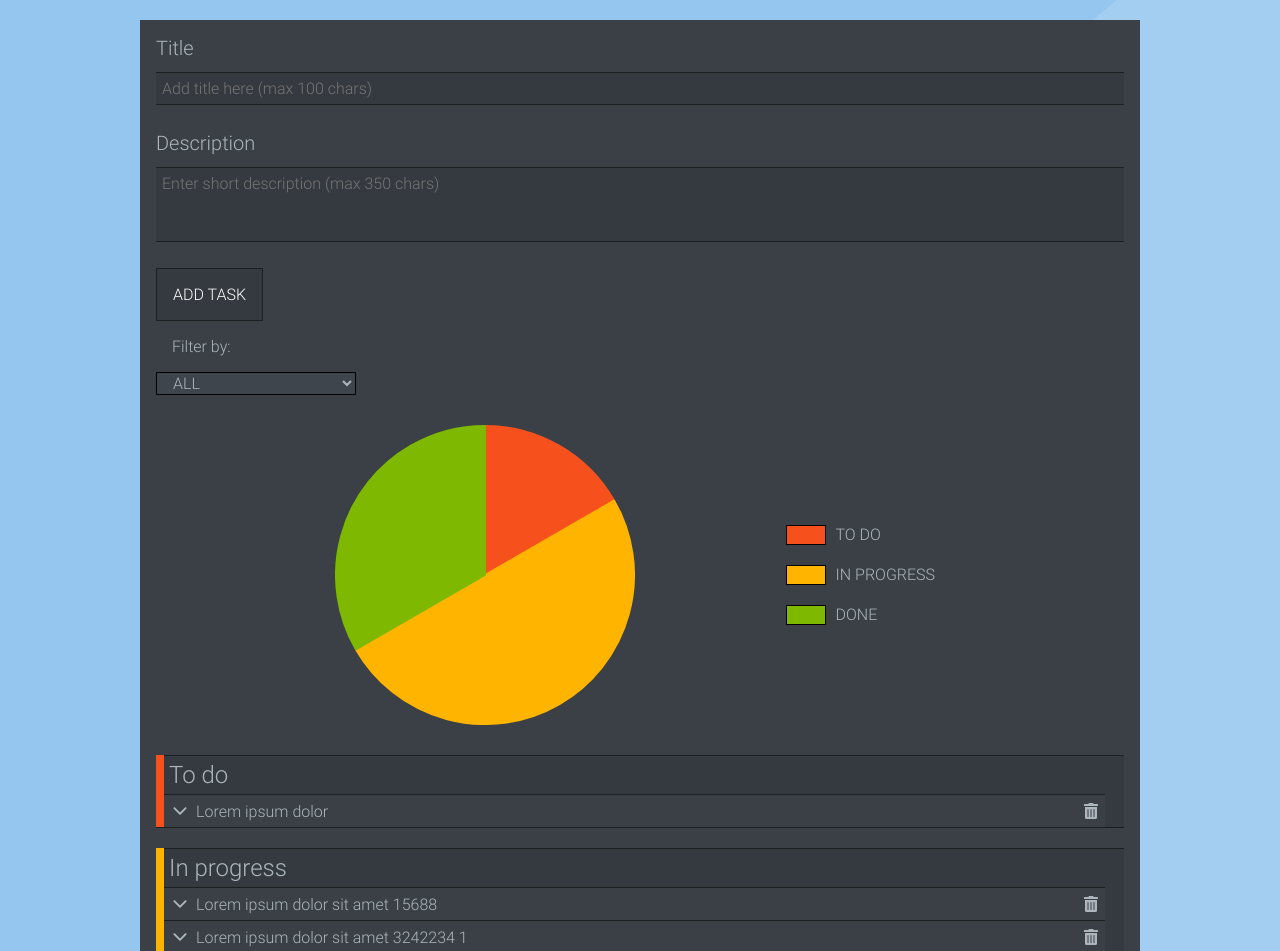
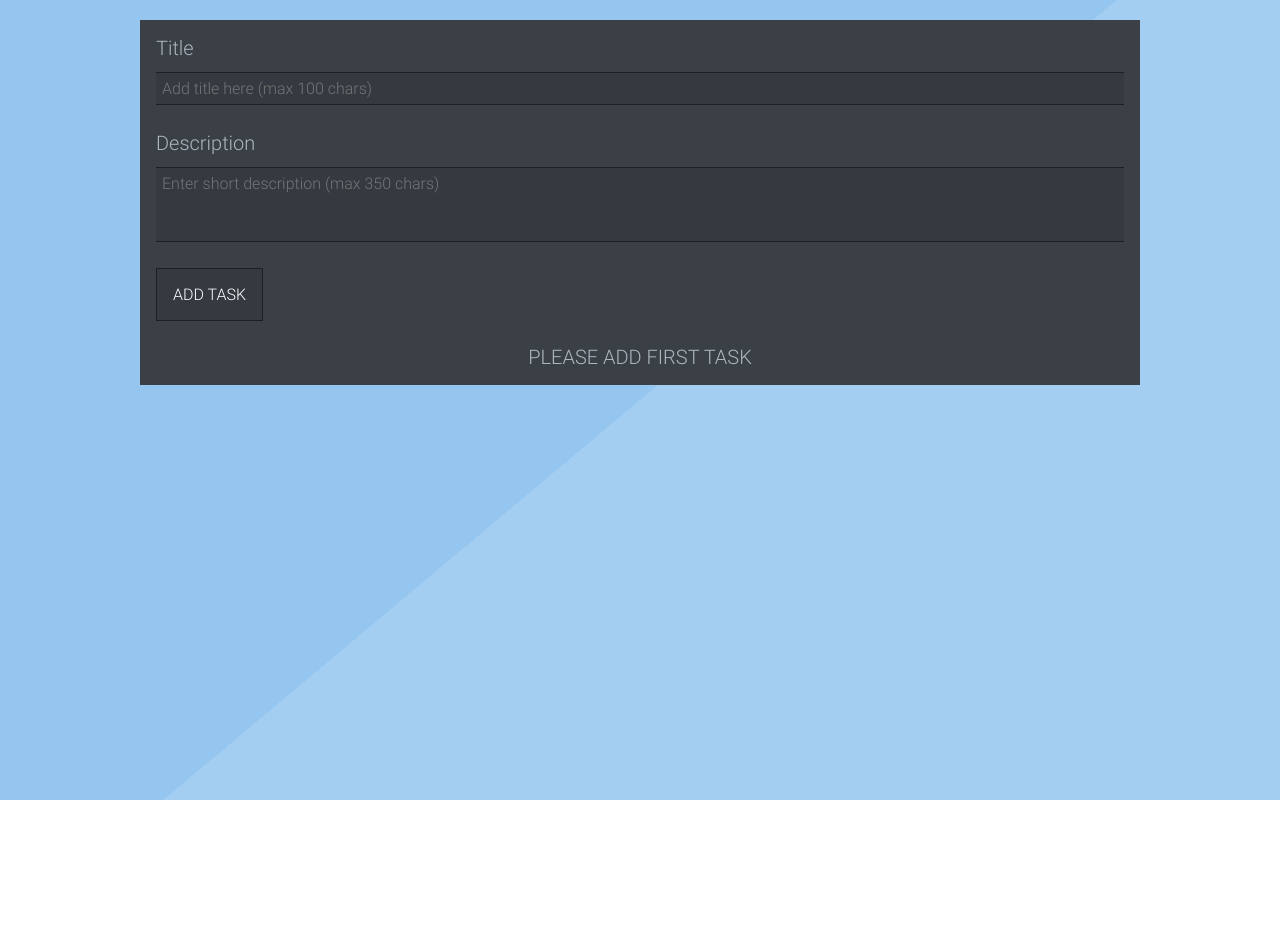
Before and after one commit to krzysztofkot/toDoApp, a React (Create React App) app: page / in a window 1280 px wide. Shown: the top 951 px of the page. After the commit the page ends 800 px from the top, so only its background shows below. Built offline with nearby package versions, Linux system fonts and the light colour scheme.

Commit message:
Add d-n-d functionality and save tasks to local storage

```diff
--- a/package.json
+++ b/package.json
@@ -8,6 +8,7 @@
     "@testing-library/user-event": "^13.5.0",
     "chart.js": "^3.7.0",
     "react": "^17.0.2",
+    "react-beautiful-dnd": "^13.1.0",
     "react-chartjs-2": "^4.0.0",
     "react-dom": "^17.0.2",
     "react-icons": "^4.3.1",
--- a/src/App.js
+++ b/src/App.js
@@ -1,4 +1,4 @@
-import { useState } from "react";
+import { useState, useEffect } from "react";
 import { ThemeProvider } from "styled-components";
 import GlobalStyles from "./UI/Global";
 import Wrapper from "./UI/Wrapper";
@@ -22,67 +22,46 @@ const theme = {
   },
 };
 
-const startTasks = {
+let startTasks;
+
+if (localStorage.getItem("savedTasks") === null) {
+  console.log("inside");
+  startTasks = {
     toDo: {
-    tasks: [
-      {
-        id: 139004,
-        title: "Lorem ipsum dolor ",
-        desc: "Lorem ipsum dolor sit amet consectetur adipisicing elit. Voluptas sint maiores  saepe distinctio sequi ea, commodi necessitatibus tempore ipsum ut obcaecati minus enim. Facilis?",
-      },
-    ],
+      tasks: [],
       title: "To do",
       id: "toDo",
     },
     inProgress: {
-    tasks: [
-      {
-        id: 136674,
-        title: "Lorem ipsum dolor sit amet 15688",
-        desc: "Lorem ipsum dolor ssicing elit. Voluptas sint maiores porro labore quae, cumque totam possimus saepe distinctio sequi ea, commodi necessitatibus tempore ipsum ut obcaecati minus enim. Facilis?",
-      },
-      {
-        id: 13434345,
-        title: "Lorem ipsum dolor sit amet 3242234 1",
-        desc: "Lorem ipsum dolor sit amet consectetur adipisicing elit. Voluptas sint maiores porro labore quae, cumque totam possimus saepe distinctio sequi ea, commodi necessitatibus tempore ipsum ut obcaecati minus enim. Facilis?",
-      },
-      {
-        id: 21124212,
-        title: "Lorem ipsum dolor sit amet consectetur adipisicing elit",
-        desc: "Lorem ipsum, dolor sit amet consectetur adipisicing elit. Reiciendis, harum Lorem ipsum dolor, sit amet consectetur adipisicing elit. Architecto vel natus adipisci?",
-      },
-    ],
+      tasks: [],
       title: "In progress",
       id: "inProgress",
     },
     done: {
-    tasks: [
-      {
-        id: 211245,
-        title: "Lorem ipsum dolor sit 23455767",
-        desc: "Lorem ipsum, dolor sit amet consectetur adipisicing elit. Reiciendis, harum Lorem ipsum dolor, sit amet consectetur adipisicing elit. Architecto vel natus adipisci?",
-      },
-      {
-        id: 134345,
-        title: "Lorem ipsum ",
-        desc: "Lorem ipsumm possimus saepe distinctio sequi ea, commodi necessitatibus tempore ipsum ut obcaecati minus enim. Facilis?",
-      },
-    ],
+      tasks: [],
       title: "Done",
       id: "done",
     },
   };
-// const startTasks2 = {
-//   toDo: [],
-//   inProgress: [],
-//   done: [],
-// };
+} else {
+  console.log("outside");
+  startTasks = JSON.parse(localStorage.getItem("savedTasks"));
+}
+
+const saveTasksToStorage = tasks => {
+  console.log(tasks);
+  localStorage.setItem("savedTasks", JSON.stringify(tasks));
+};
 
 function App() {
   const [allTasks, setAllTasks] = useState(startTasks);
 
+  useEffect(() => {
+    saveTasksToStorage(allTasks);
+  }, [allTasks]);
+
   const addTaskHandler = task => {
-    const id = Date.now().toString().slice(6);
+    const id = parseInt(Date.now().toString().slice(6));
     task.id = id;
 
     setAllTasks(prevState => {
@@ -98,23 +77,51 @@ function App() {
 
   const deleteTaskHandler = task => {
     const { id, title } = task;
-    console.log(id, title);
     setAllTasks(prevState => {
       return {
         ...prevState,
+
+        toDo: {
+          ...prevState.toDo,
+        },
+        inProgress: {
+          ...prevState.inProgress,
+        },
+        done: {
+          ...prevState.done,
+        },
         [title]: {
           ...prevState[title],
           tasks: prevState[title].tasks.filter(el => el.id !== id),
         },
-        // toDo: {
-        //   ...prevState.toDo,
-        // },
-        // inProgress: {
-        //   ...prevState.inProgress,
-        // },
-        // done: {
-        //   ...prevState.done,
-        // },
+      };
+    });
+  };
+
+  const moveTaskHandler = ({ from, to, id }) => {
+    const currentTask = allTasks[from].tasks.find(el => el.id === parseInt(id));
+
+    setAllTasks(prevState => {
+      return {
+        ...prevState,
+
+        toDo: {
+          ...prevState.toDo,
+        },
+        inProgress: {
+          ...prevState.inProgress,
+        },
+        done: {
+          ...prevState.done,
+        },
+        [from]: {
+          ...prevState[from],
+          tasks: prevState[from].tasks.filter(el => el.id !== parseInt(id)),
+        },
+        [to]: {
+          ...prevState[to],
+          tasks: [...prevState[to].tasks, currentTask],
+        },
       };
     });
   };
@@ -126,7 +133,11 @@ function App() {
     allTasks.done.tasks.length > 0
   ) {
     content = (
-      <Container allTasks={allTasks} onDeleteTask={deleteTaskHandler} />
+      <Container
+        allTasks={allTasks}
+        onDeleteTask={deleteTaskHandler}
+        onMoveTask={moveTaskHandler}
+      />
     );
   } else {
     content = <Placeholder>Please add first task</Placeholder>;
--- a/src/UI/Placeholder.js
+++ b/src/UI/Placeholder.js
@@ -2,8 +2,10 @@ import styled from "styled-components";
 
 const Placeholder = styled.p`
    {
-    margin-top: 12px;
+    margin-top: 24px;
     text-align: center;
+    font-size: 20px;
+    text-transform: uppercase;
   }
 `;
 
--- a/src/UI/Wrapper.js
+++ b/src/UI/Wrapper.js
@@ -6,10 +6,12 @@ const Wrapper = styled.div`
     max-width: 1000px;
     padding: 16px;
     width: 90%;
+    min-height: auto;
 
     margin: 20px auto;
     @media (max-width: ${({ theme }) => theme.media.tablet}) {
       margin: 0;
+      min-height: 100vh;
       width: 100%;
     }
   }
--- a/src/components/Chart/Chart.js
+++ b/src/components/Chart/Chart.js
@@ -40,8 +40,6 @@ const Chart = ({ allTasks, theme, filter }) => {
 
     labels.push(allTasks[filter].title, "rest tasks");
     data.push(currTasksLength, taskSum - currTasksLength);
-    console.log(data);
-    console.log(labels);
   }
   const borderColor = [...backgroundColor];
 
--- a/src/components/Chart/ChartLegend.js
+++ b/src/components/Chart/ChartLegend.js
@@ -8,7 +8,6 @@ const ChartLegend = ({ data }) => {
   for (const el in data) {
     dataArr.push(data[el]);
   }
-  console.log(dataArr);
 
   return (
     <ChartLegendStyle>
--- a/src/components/Filter/Filter.js
+++ b/src/components/Filter/Filter.js
@@ -1,6 +1,6 @@
 import FilterStyles from "./FilterStyles";
 
-const Filter = ({ allTasks, onFilterOptions }) => {
+const Filter = ({ allTasks, onFilterOptions, filter }) => {
   const OneGrouptasks = [];
   for (const key in allTasks) {
     OneGrouptasks.push(allTasks[key]);
@@ -24,7 +24,7 @@ const Filter = ({ allTasks, onFilterOptions }) => {
   return (
     <FilterStyles>
       <label>Filter by:</label>
-      <select name="group" id="group" onChange={onChangeHandler}>
+      <select name="group" id="group" value={filter} onChange={onChangeHandler}>
         <option value="all">all</option>
         {OneGrouptasks.map(returnOptions)}
       </select>
--- a/src/components/Lists/Container.js
+++ b/src/components/Lists/Container.js
@@ -1,12 +1,12 @@
+import { DragDropContext } from "react-beautiful-dnd";
 import { withTheme } from "styled-components";
-
 import TaskList from "../Tasks/TaskList";
 import ListWrapper from "./ListWrapper";
 import Filter from "../Filter/Filter";
 import Chart from "../Chart/Chart";
 import { useState } from "react";
 
-const Container = ({ allTasks, onDeleteTask, theme }) => {
+const Container = ({ allTasks, onDeleteTask, theme, onMoveTask }) => {
   const [filterOption, setFilterOption] = useState("all");
   let tasksArr = [];
 
@@ -30,19 +30,45 @@ const Container = ({ allTasks, onDeleteTask, theme }) => {
     }
     onDeleteTask(data);
   };
+  const dragStartHandler = () => {
+    setFilterOption("all");
+  };
+
+  const dragEndHandler = ({ draggableId, destination, source }) => {
+    // console.log(source.droppableId, destination.droppableId);
+    if (destination && source.droppableId !== destination.droppableId) {
+      onMoveTask({
+        from: source.droppableId,
+        to: destination.droppableId,
+        id: draggableId,
+      });
+    }
+  };
 
   return (
     <div>
-      <Filter allTasks={allTasks} onFilterOptions={filterOptionsHandler} />
+      <Filter
+        allTasks={allTasks}
+        onFilterOptions={filterOptionsHandler}
+        filter={filterOption}
+      />
       <Chart allTasks={allTasks} filter={filterOption}></Chart>
+      <DragDropContext
+        onDragEnd={dragEndHandler}
+        onBeforeDragStart={dragStartHandler}
+      >
         {tasksArr.map(el => {
           return (
             <ListWrapper bgc={theme.colors[el.id]} key={el.id}>
               <h2>{el.title}</h2>
-            <TaskList allTasks={el} onDeleteHandler={deleteHandler}></TaskList>
+              <TaskList
+                allTasks={el}
+                onDeleteHandler={deleteHandler}
+              ></TaskList>
             </ListWrapper>
           );
         })}
+      </DragDropContext>
     </div>
   );
 };
--- a/src/components/Lists/ListEl.js
+++ b/src/components/Lists/ListEl.js
@@ -1,6 +1,6 @@
 import styled from "styled-components";
 
-const ListEl = styled.li`
+const ListEl = styled.div`
    {
     border-top: 1px solid ${({ theme }) => theme.colors.colorTertiary};
     background-color: ${({ theme }) => theme.colors.colorPrimary};
--- a/src/components/Tasks/TaskItem.js
+++ b/src/components/Tasks/TaskItem.js
@@ -1,35 +1,48 @@
 import { useState } from "react";
+import { Draggable } from "react-beautiful-dnd";
 import { FaTrashAlt } from "react-icons/fa";
 import { IoIosArrowDown } from "react-icons/io";
 import IconWrapper from "../../UI/IconWrapper";
 import ListEl from "../Lists/ListEl";
 import TaskTitle from "./TaskTitle";
 
-const TaskItem = props => {
+const TaskItem = ({ data, onDeleteHandler, title }) => {
   const [isExpanded, setIsExpanded] = useState(false);
 
   const deleteTask = () => {
-    props.onDeleteHandler(props.data.id);
+    onDeleteHandler(data.id);
   };
 
   const expandHandler = () => {
     setIsExpanded(!isExpanded);
   };
   return (
+    <Draggable key={data.id} draggableId={`${data.id}`} index={data.id}>
+      {(provided, snapshot) => {
+        return (
+          <li
+            ref={provided.innerRef}
+            {...provided.draggableProps}
+            {...provided.dragHandleProps}
+          >
             <ListEl>
               <div>
                 <TaskTitle onClick={expandHandler}>
                   <IconWrapper rotation={isExpanded}>
                     <IoIosArrowDown size={20} />
                   </IconWrapper>
-          <h3>{props.data.title}</h3>
+                  <h3>{data.title}</h3>
                 </TaskTitle>
                 <IconWrapper onClick={deleteTask}>
                   <FaTrashAlt />
                 </IconWrapper>
               </div>
-      <p className={isExpanded ? "expanded" : null}>{props.data.desc}</p>
+              <p className={isExpanded ? "expanded" : null}>{data.desc}</p>
             </ListEl>
+          </li>
+        );
+      }}
+    </Draggable>
   );
 };
 
--- a/src/components/Tasks/TaskList.js
+++ b/src/components/Tasks/TaskList.js
@@ -1,23 +1,31 @@
+import { Droppable } from "react-beautiful-dnd";
 import TaskItem from "./TaskItem";
 
 const TaskList = ({ allTasks, onDeleteHandler }) => {
   const deleteHandler = id => {
-    console.log(allTasks.id);
     onDeleteHandler({
       id,
       title: allTasks.id,
     });
   };
   return (
-    <ul>
+    <Droppable droppableId={allTasks.id} key={allTasks.id}>
+      {(provided, snapshot) => {
+        return (
+          <ul {...provided.droppableProps} ref={provided.innerRef}>
             {allTasks.tasks.map(task => (
               <TaskItem
                 key={task.id}
                 data={task}
                 onDeleteHandler={deleteHandler}
+                title={allTasks.id}
               ></TaskItem>
             ))}
+            {provided.placeholder}
           </ul>
+        );
+      }}
+    </Droppable>
   );
 };
 
```
Also changed, not shown: 1 other file (tests, documents, lock files or other folders). Lines whose indentation alone changed are shown as unchanged.
